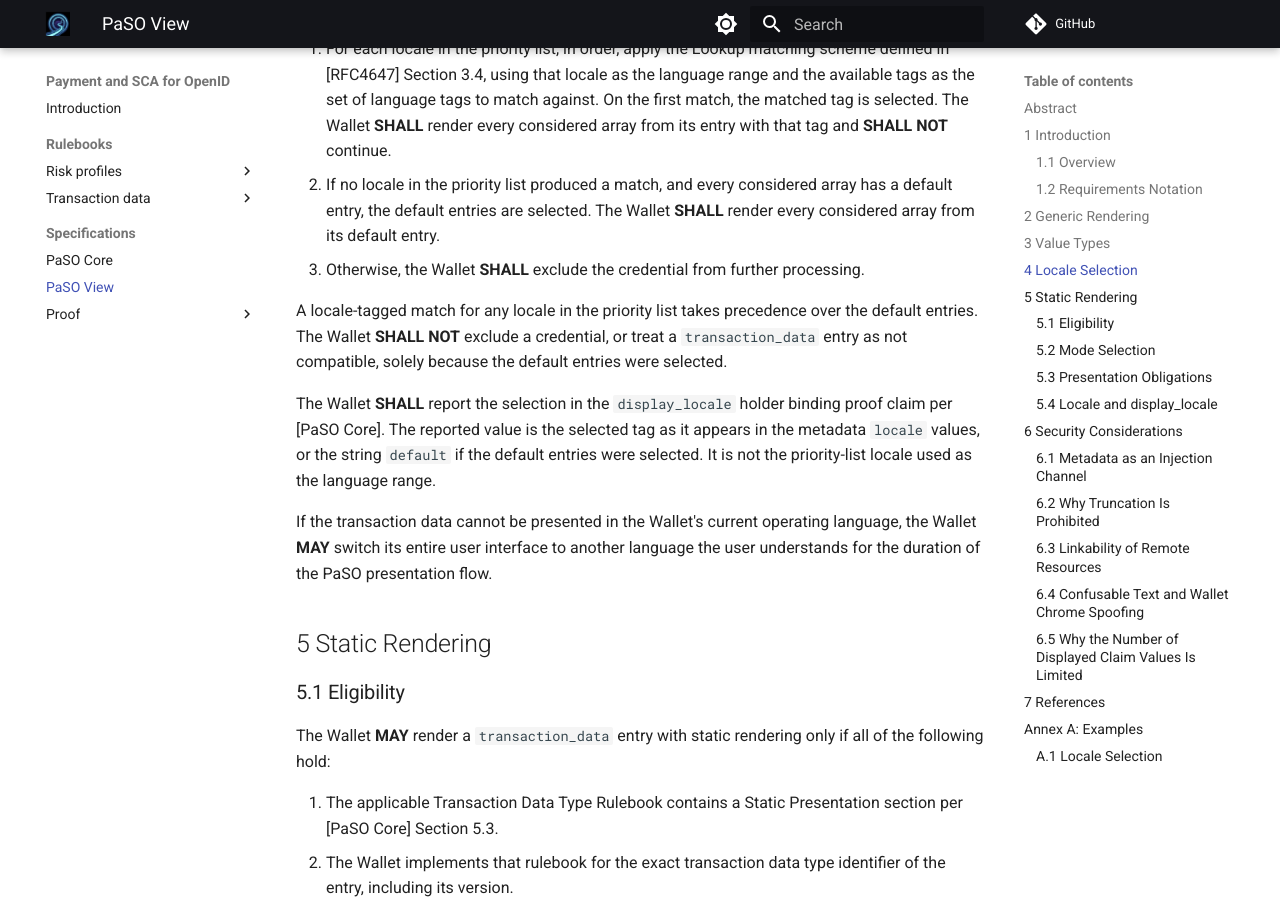
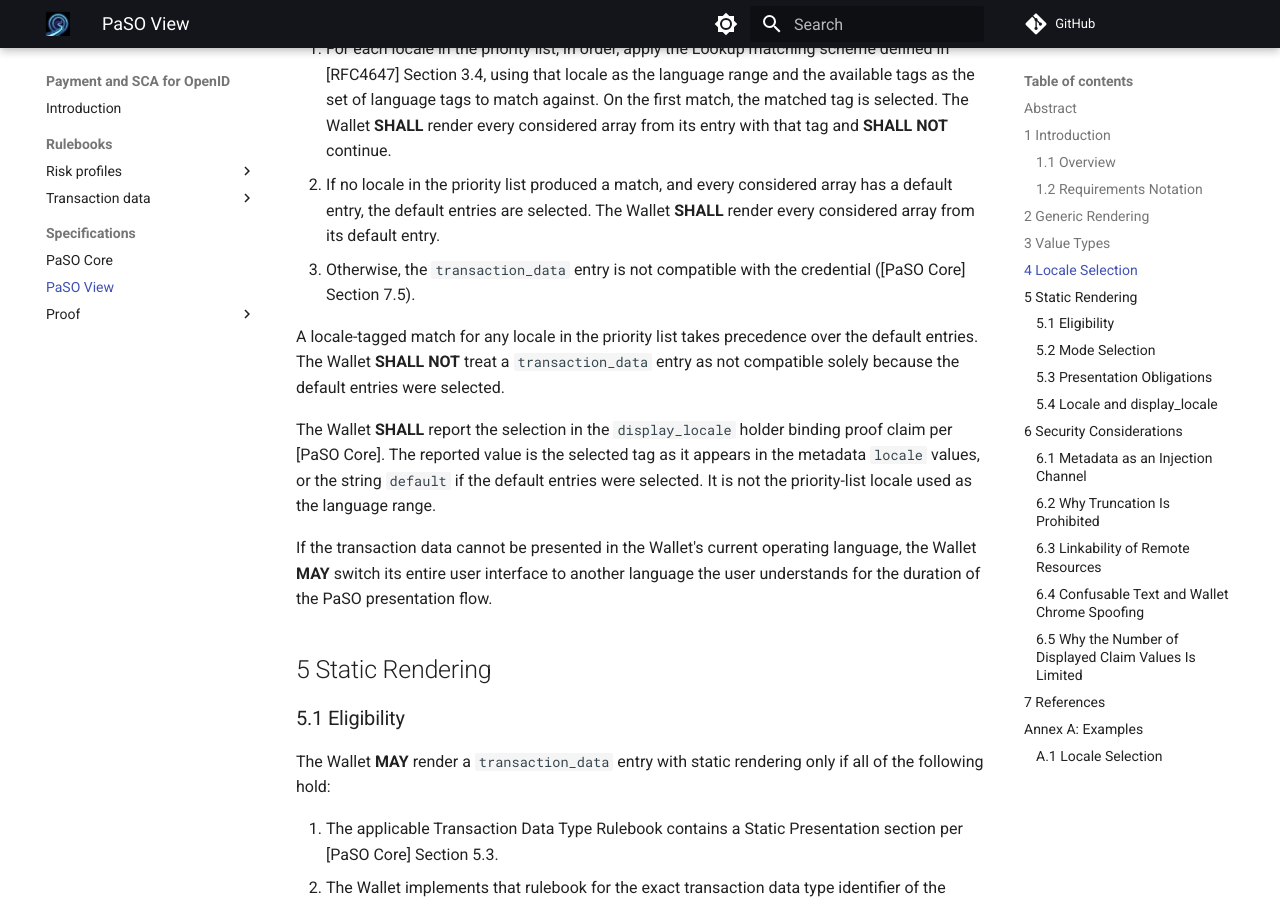
Before and after one commit to APTITUDE-Consortium/payments-and-sca-for-openid, an MkDocs documentation site: the page built from docs/specifications/paso-view.md, in a window 1280 px wide and 900 px high, scrolled down 4743 px. Built offline with MkDocs 1.6.1 and Material for MkDocs 9.7.7, drawn with Linux system fonts in a browser that asks for light colours; comment, search, counter and statistics services are not loaded; the version menu is left out; some of the changed text lies outside the part shown.

Commit message:
docs: view makes locale selection failure entry-level

```diff
--- a/docs/specifications/paso-view.md
+++ b/docs/specifications/paso-view.md
@@ -157,9 +157,9 @@ The Wallet **SHALL** select the locale as follows:
 
 1. For each locale in the priority list, in order, apply the Lookup matching scheme defined in [RFC4647] Section 3.4, using that locale as the language range and the available tags as the set of language tags to match against. On the first match, the matched tag is selected. The Wallet **SHALL** render every considered array from its entry with that tag and **SHALL NOT** continue.
 2. If no locale in the priority list produced a match, and every considered array has a default entry, the default entries are selected. The Wallet **SHALL** render every considered array from its default entry.
-3. Otherwise, the Wallet **SHALL** exclude the credential from further processing.
+3. Otherwise, the `transaction_data` entry is not compatible with the credential ([PaSO Core] Section 7.5).
 
-A locale-tagged match for any locale in the priority list takes precedence over the default entries. The Wallet **SHALL NOT** exclude a credential, or treat a `transaction_data` entry as not compatible, solely because the default entries were selected.
+A locale-tagged match for any locale in the priority list takes precedence over the default entries. The Wallet **SHALL NOT** treat a `transaction_data` entry as not compatible solely because the default entries were selected.
 
 The Wallet **SHALL** report the selection in the `display_locale` holder binding proof claim per [PaSO Core]. The reported value is the selected tag as it appears in the metadata `locale` values, or the string `default` if the default entries were selected. It is not the priority-list locale used as the language range.
 
@@ -258,4 +258,4 @@ The following examples apply Section 4 to the transaction data type of [PaSO Pro
 
 In the third row, German is shown although the first preference, `fr`, is unavailable: a locale-tagged match anywhere in the priority list takes precedence over the default entries. In the fourth row, the user sees the issuer's fallback text, and the proof says so: `display_locale` is `default`, not `fr`.
 
-If the same metadata carried no default entries, the fourth row would produce no selection, and the Wallet would exclude the credential.
+If the same metadata carried no default entries, the fourth row would produce no selection, and the `transaction_data` entry would not be compatible with the credential.
```
